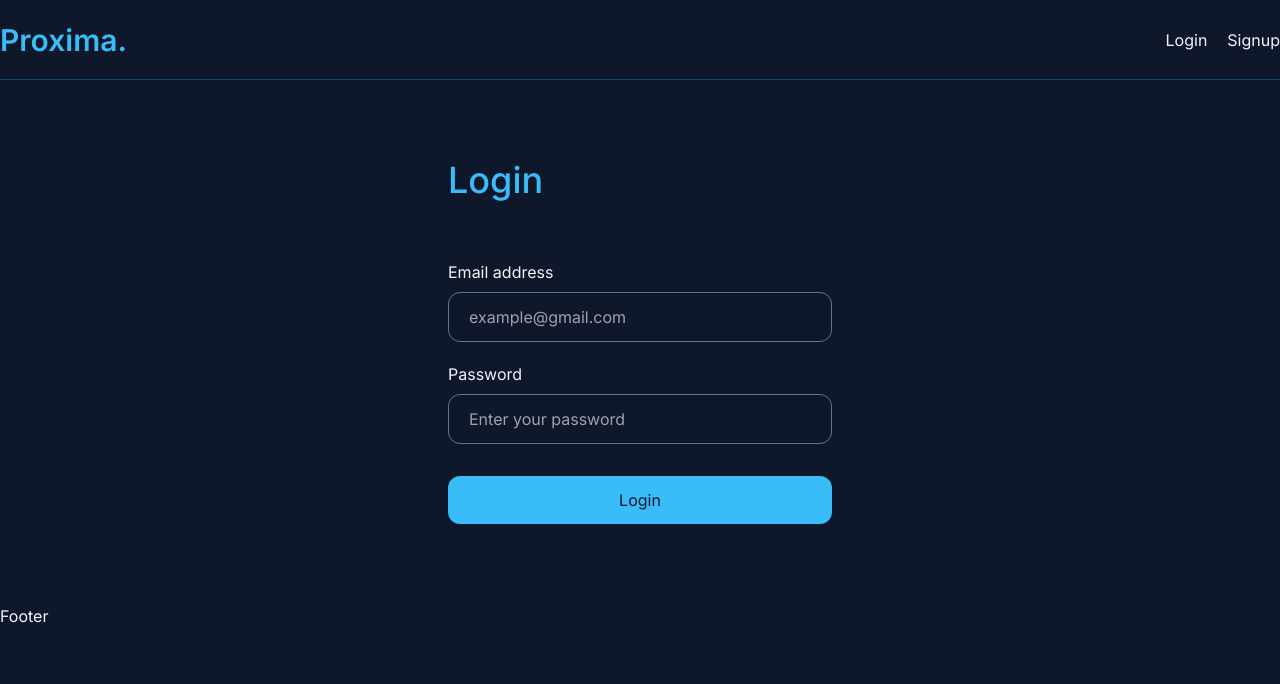
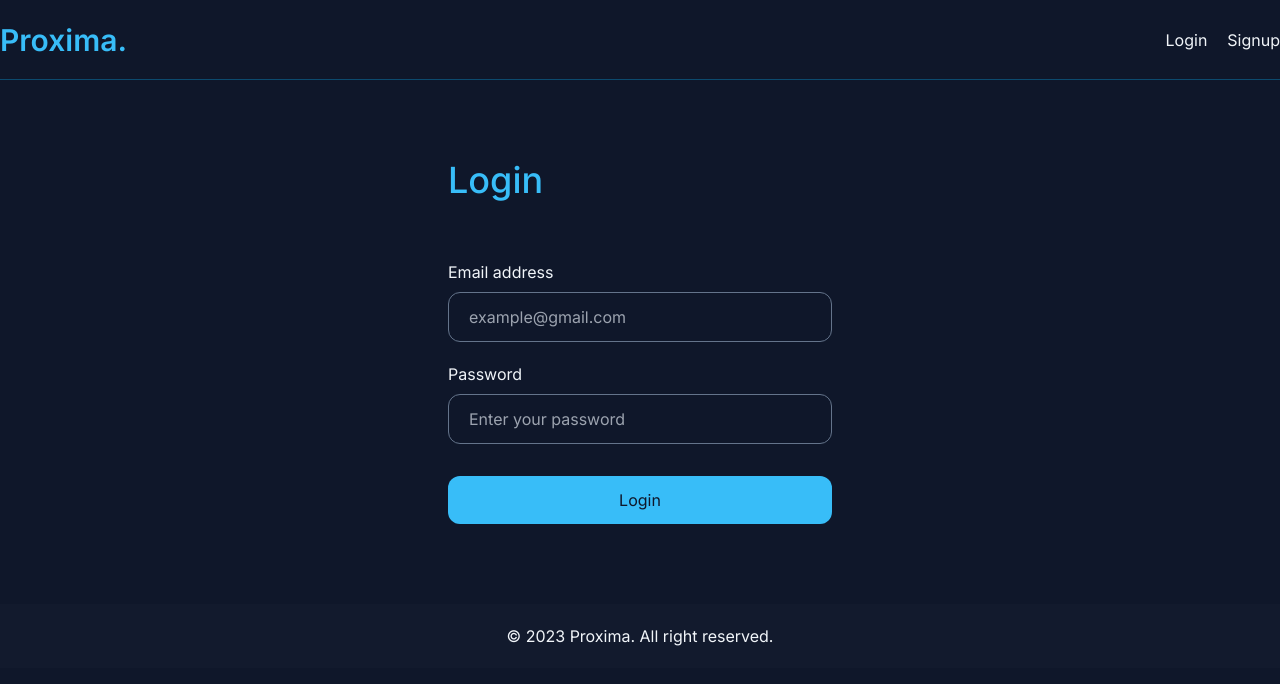
Before and after one commit to dipsingha360/proxima-client, a React (Create React App) app: page /login in a window 1280 px wide. Shown: the top 684 px of the page. Built offline with nearby package versions, Linux system fonts and the light colour scheme.

Commit message:
footer added

```diff
--- a/src/components/Footer.js
+++ b/src/components/Footer.js
@@ -1,5 +1,9 @@
 const Footer = () => {
-  return <div>Footer</div>;
+  return (
+    <div className="footer  py-5 flex items-center justify-center bg-slate-800/20">
+      <p>&copy; {new Date().getFullYear()} Proxima. All right reserved.</p>
+    </div>
+  );
 };
 
 export default Footer;
```
